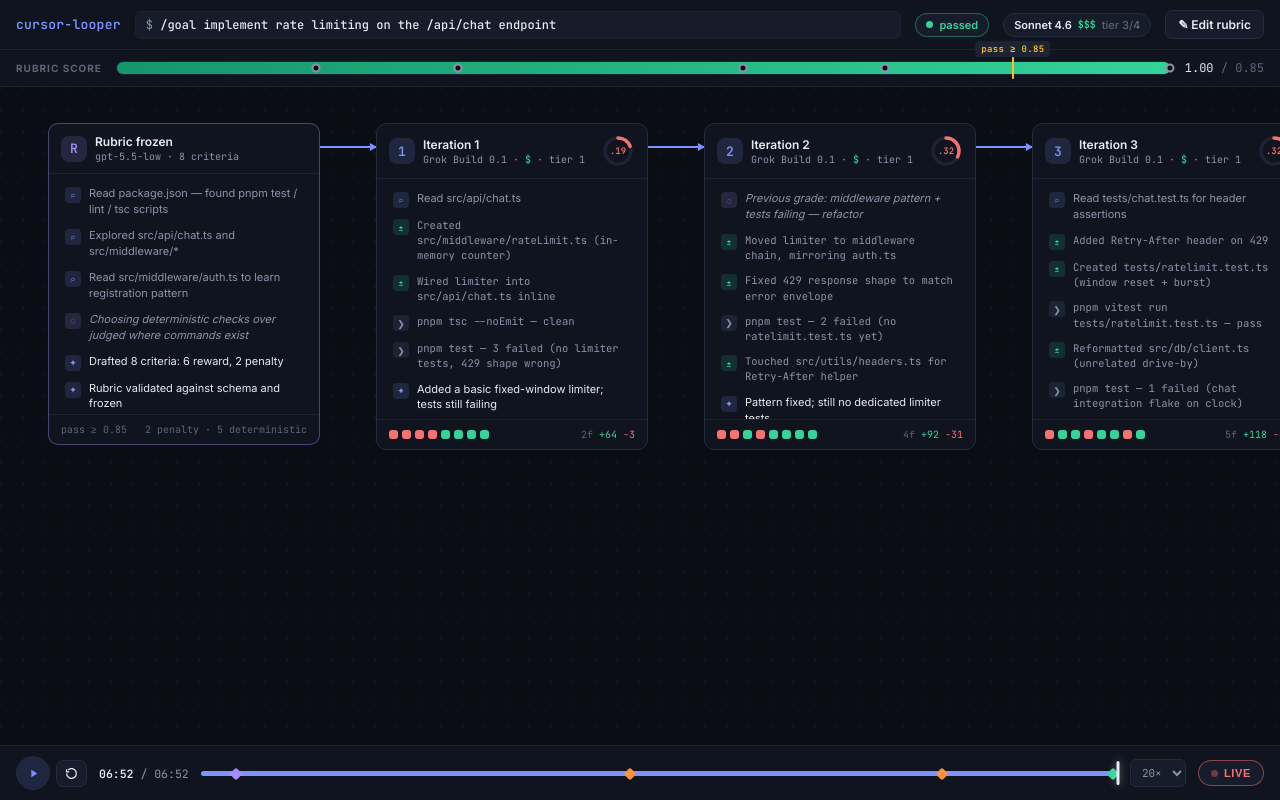
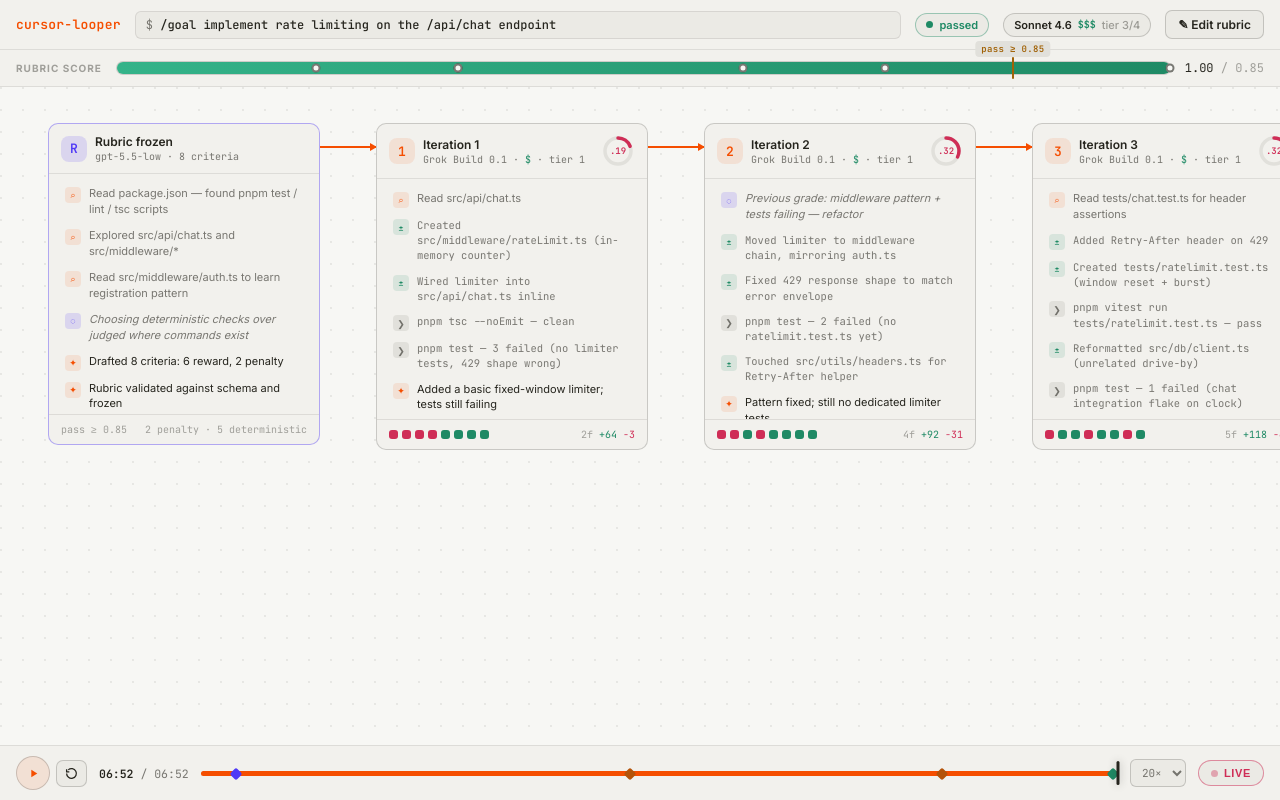
Before and after one commit to khuhub/cursor-escalate, a React (Vite) app in the folder packages/ui/: page / in a window 1280 px wide. Built offline with nearby package versions, Linux system fonts and the light colour scheme.

Commit message:
Retheme UI with cursor.com/bugbot color scheme (cream bg, Cursor orange accent)
Co-authored-by: Katherine Hu <khuhub@users.noreply.github.com>

```diff
--- a/packages/ui/src/styles.css
+++ b/packages/ui/src/styles.css
@@ -1,27 +1,28 @@
+/* Palette sourced from cursor.com/bugbot (warm cream theme, Cursor orange accent) */
 :root {
-  --bg: #0a0d14;
-  --panel: #10141f;
-  --panel-2: #161c2a;
-  --panel-3: #1c2333;
-  --border: #232b3e;
-  --border-soft: #1b2233;
-  --text: #e7eaf2;
-  --muted: #8b94aa;
-  --faint: #5b6478;
-  --accent: #7c93ff;
-  --accent-soft: rgba(124, 147, 255, 0.14);
-  --green: #34d399;
-  --green-soft: rgba(52, 211, 153, 0.14);
-  --red: #f87171;
-  --red-soft: rgba(248, 113, 113, 0.14);
-  --amber: #fbbf24;
-  --orange: #fb923c;
-  --orange-soft: rgba(251, 146, 60, 0.15);
-  --violet: #a78bfa;
+  --bg: #f7f7f4;
+  --panel: #f2f1ed;
+  --panel-2: #ebeae5;
+  --panel-3: #e1e0db;
+  --border: rgba(38, 37, 30, 0.2);
+  --border-soft: rgba(38, 37, 30, 0.1);
+  --text: #26251e;
+  --muted: rgba(38, 37, 30, 0.6);
+  --faint: rgba(38, 37, 30, 0.4);
+  --accent: #f54e00;
+  --accent-soft: rgba(245, 78, 0, 0.1);
+  --green: #1f8a65;
+  --green-soft: rgba(31, 138, 101, 0.12);
+  --red: #cf2d56;
+  --red-soft: rgba(207, 45, 86, 0.1);
+  --amber: #a16207;
+  --orange: #b45309;
+  --orange-soft: rgba(180, 83, 9, 0.12);
+  --violet: #4f39f6;
   --mono: "JetBrains Mono", ui-monospace, monospace;
   --sans: "Inter", system-ui, sans-serif;
   --radius: 10px;
-  --shadow: 0 8px 30px rgba(0, 0, 0, 0.45);
+  --shadow: 0 8px 30px rgba(38, 37, 30, 0.14);
 }
 
 * { box-sizing: border-box; }
@@ -94,9 +95,9 @@ body {
 }
 .chip .dot { width: 7px; height: 7px; border-radius: 50%; }
 .chip.status-running .dot { background: var(--accent); animation: pulse 1.4s ease-in-out infinite; }
-.chip.status-running { color: var(--accent); border-color: rgba(124, 147, 255, 0.4); }
+.chip.status-running { color: var(--accent); border-color: rgba(245, 78, 0, 0.4); }
 .chip.status-passed .dot { background: var(--green); }
-.chip.status-passed { color: var(--green); border-color: rgba(52, 211, 153, 0.4); }
+.chip.status-passed { color: var(--green); border-color: rgba(31, 138, 101, 0.4); }
 .chip.status-generating .dot { background: var(--violet); animation: pulse 1.4s ease-in-out infinite; }
 .chip.status-generating { color: var(--violet); }
 .chip.status-exhausted .dot, .chip.status-error .dot { background: var(--red); }
@@ -124,8 +125,8 @@ body {
   white-space: nowrap;
 }
 .btn:hover { background: var(--panel-3); border-color: var(--accent); }
-.btn.primary { background: var(--accent-soft); border-color: rgba(124, 147, 255, 0.45); color: var(--accent); }
-.btn.primary:hover { background: rgba(124, 147, 255, 0.24); }
+.btn.primary { background: var(--accent-soft); border-color: rgba(245, 78, 0, 0.45); color: var(--accent); }
+.btn.primary:hover { background: rgba(245, 78, 0, 0.24); }
 .btn.icon { padding: 6px 8px; }
 .btn.active { border-color: var(--accent); color: var(--accent); }
 
@@ -160,10 +161,10 @@ body {
   position: absolute;
   inset: 0 auto 0 0;
   border-radius: 999px;
-  background: linear-gradient(90deg, #4c5fd5, var(--accent));
+  background: linear-gradient(90deg, #ff8a3d, var(--accent));
   transition: width 0.35s ease;
 }
-.score-fill.passed { background: linear-gradient(90deg, #15966b, var(--green)); }
+.score-fill.passed { background: linear-gradient(90deg, #34b389, var(--green)); }
 .score-threshold {
   position: absolute;
   top: -5px;
@@ -233,7 +234,7 @@ body {
   position: relative;
   overflow: auto;
   background:
-    radial-gradient(circle at 1px 1px, rgba(124, 147, 255, 0.07) 1px, transparent 0) 0 0 / 22px 22px,
+    radial-gradient(circle at 1px 1px, rgba(38, 37, 30, 0.08) 1px, transparent 0) 0 0 / 22px 22px,
     var(--bg);
 }
 
@@ -264,9 +265,9 @@ body {
 }
 .node:hover { border-color: var(--accent); }
 .node.selected { border-color: var(--accent); box-shadow: 0 0 0 3px var(--accent-soft), var(--shadow); }
-.node.running { border-color: rgba(124, 147, 255, 0.55); box-shadow: 0 0 18px rgba(124, 147, 255, 0.12); }
-.node.rubric-node { border-color: rgba(167, 139, 250, 0.4); }
-.node.rubric-node.selected { border-color: var(--violet); box-shadow: 0 0 0 3px rgba(167, 139, 250, 0.15), var(--shadow); }
+.node.running { border-color: rgba(245, 78, 0, 0.55); box-shadow: 0 0 18px rgba(245, 78, 0, 0.12); }
+.node.rubric-node { border-color: rgba(79, 57, 246, 0.4); }
+.node.rubric-node.selected { border-color: var(--violet); box-shadow: 0 0 0 3px rgba(79, 57, 246, 0.15), var(--shadow); }
 
 .node-head {
   display: flex;
@@ -288,7 +289,7 @@ body {
   color: var(--accent);
   flex-shrink: 0;
 }
-.node.rubric-node .iter-badge { background: rgba(167, 139, 250, 0.15); color: var(--violet); }
+.node.rubric-node .iter-badge { background: rgba(79, 57, 246, 0.15); color: var(--violet); }
 .node-title { display: flex; flex-direction: column; gap: 1px; min-width: 0; flex: 1; }
 .node-title .t1 { font-weight: 600; font-size: 12px; white-space: nowrap; }
 .node-title .t2 {
@@ -361,12 +362,12 @@ body {
 .step.k-grading .txt { color: var(--amber); }
 .step.k-thinking .txt { font-style: italic; }
 .step.latest .txt { color: var(--text); }
-.step .icon.k-thinking { background: rgba(167, 139, 250, 0.15); color: var(--violet); }
+.step .icon.k-thinking { background: rgba(79, 57, 246, 0.15); color: var(--violet); }
 .step .icon.k-tool_call { background: var(--accent-soft); color: var(--accent); }
 .step .icon.k-edit { background: var(--green-soft); color: var(--green); }
 .step .icon.k-command { background: var(--panel-3); color: var(--muted); }
 .step .icon.k-assistant { background: var(--accent-soft); color: var(--accent); }
-.step .icon.k-grading { background: rgba(251, 191, 36, 0.14); color: var(--amber); }
+.step .icon.k-grading { background: rgba(161, 98, 7, 0.14); color: var(--amber); }
 
 .node-foot {
   border-top: 1px solid var(--border-soft);
@@ -464,7 +465,7 @@ body {
   align-items: center;
   gap: 2px;
   background: var(--orange-soft);
-  border: 1px solid rgba(251, 146, 60, 0.45);
+  border: 1px solid rgba(180, 83, 9, 0.45);
   color: var(--orange);
   font-size: 9.5px;
   font-weight: 700;
@@ -559,10 +560,10 @@ body {
   letter-spacing: 0.04em;
 }
 .tag.w10 { color: var(--red); background: var(--red-soft); }
-.tag.w5 { color: var(--amber); background: rgba(251, 191, 36, 0.12); }
+.tag.w5 { color: var(--amber); background: rgba(161, 98, 7, 0.12); }
 .tag.w2 { color: var(--muted); }
 .tag.penalty { color: var(--orange); background: var(--orange-soft); }
-.tag.judged { color: var(--violet); background: rgba(167, 139, 250, 0.12); }
+.tag.judged { color: var(--violet); background: rgba(79, 57, 246, 0.12); }
 .tag.deterministic { color: var(--accent); background: var(--accent-soft); }
 .tag.comment-src { color: var(--green); background: var(--green-soft); }
 .crit-row .output {
@@ -616,14 +617,14 @@ body {
   font-size: 10.5px;
   font-family: var(--mono);
 }
-.crit-row.edited { border-color: rgba(124, 147, 255, 0.5); }
-.crit-row.queued { border-color: rgba(52, 211, 153, 0.5); }
+.crit-row.edited { border-color: rgba(245, 78, 0, 0.5); }
+.crit-row.queued { border-color: rgba(31, 138, 101, 0.5); }
 .mutation-note {
   font-size: 10.5px;
   line-height: 1.5;
   color: var(--muted);
   background: var(--accent-soft);
-  border: 1px solid rgba(124, 147, 255, 0.25);
+  border: 1px solid rgba(245, 78, 0, 0.25);
   border-radius: 8px;
   padding: 8px 10px;
 }
@@ -652,7 +653,7 @@ body {
   cursor: pointer;
   transition: background 0.15s;
 }
-.play-btn:hover { background: rgba(124, 147, 255, 0.28); }
+.play-btn:hover { background: rgba(245, 78, 0, 0.28); }
 .clock {
   font-family: var(--mono);
   font-size: 11.5px;
@@ -690,7 +691,7 @@ body {
   position: absolute;
   top: 13px;
   height: 5px;
-  background: rgba(124, 147, 255, 0.28);
+  background: rgba(245, 78, 0, 0.28);
   border-radius: 2px;
 }
 .scrubber .marker {
@@ -732,7 +733,7 @@ body {
   background: var(--text);
   transform: translateX(-50%);
   z-index: 4;
-  box-shadow: 0 0 8px rgba(231, 234, 242, 0.5);
+  box-shadow: 0 0 8px rgba(38, 37, 30, 0.3);
 }
 .speed-select {
   background: var(--panel-2);
@@ -759,7 +760,7 @@ body {
   cursor: pointer;
 }
 .live-btn .ldot { width: 7px; height: 7px; border-radius: 50%; background: var(--faint); }
-.live-btn.on { color: var(--red); border-color: rgba(248, 113, 113, 0.5); }
+.live-btn.on { color: var(--red); border-color: rgba(207, 45, 86, 0.5); }
 .live-btn.on .ldot { background: var(--red); animation: pulse 1.2s ease-in-out infinite; }
 
 ::-webkit-scrollbar { width: 9px; height: 9px; }
```
